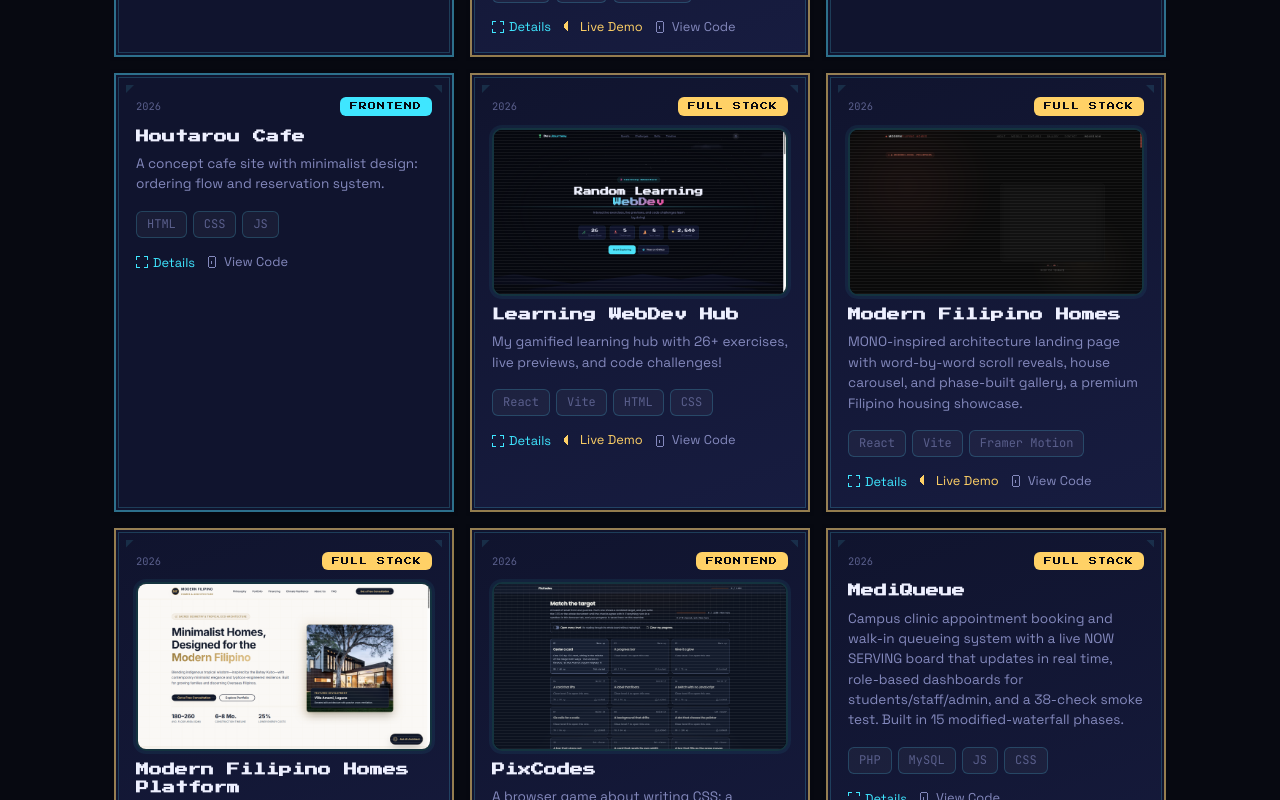
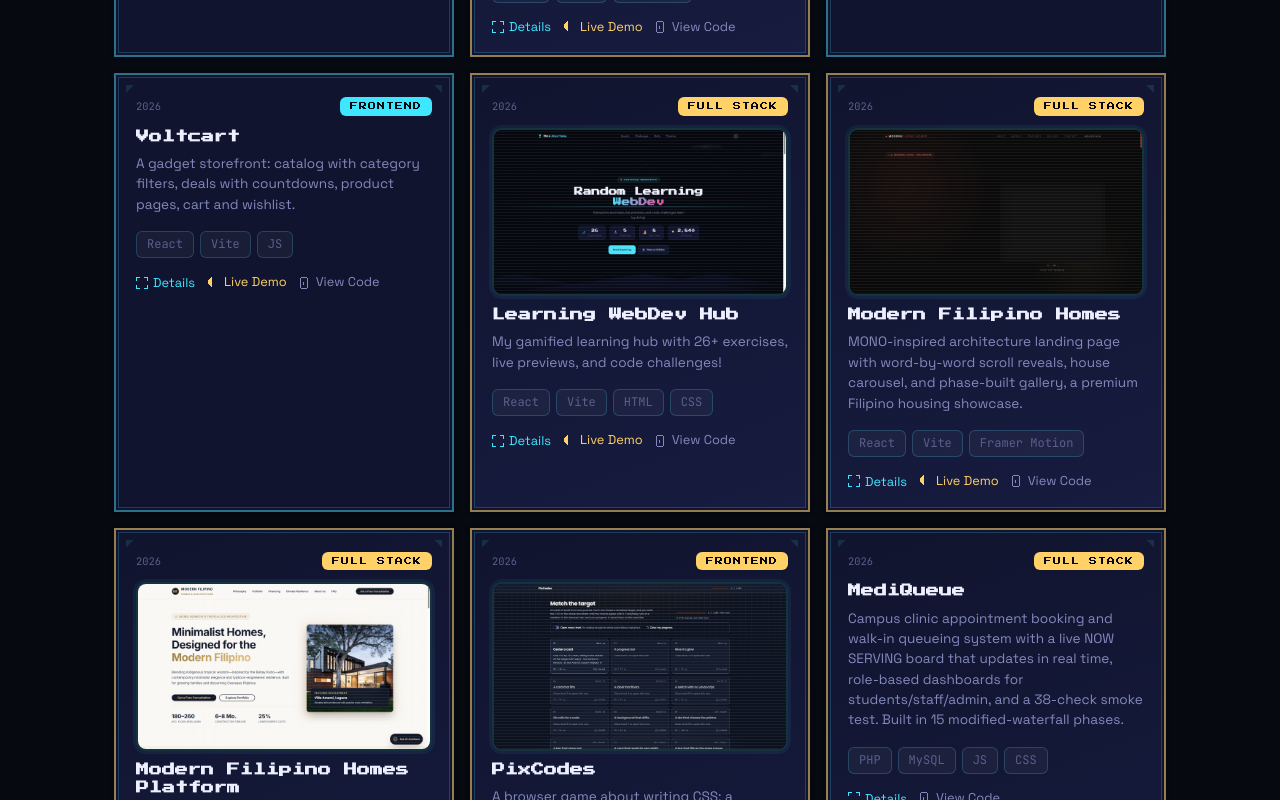
Before and after one commit to houtaroudes/houtaroudes-portfolio, a React (Vite) app: page / in a window 1280 px wide. Shown: the part 1600-2400 px from the top of the page. Built offline with nearby package versions, Linux system fonts and the light colour scheme.

Commit message:
feat: add Voltcart after PixelPodWeb, move Houtarou Cafe next to MediQueue

```diff
--- a/src/data/portfolio.js
+++ b/src/data/portfolio.js
@@ -6,12 +6,13 @@ export const projects = [
   { id: 1, title: "Motion Website", desc: "A front-end inspiration hub for exploring layout and animation ideas.", tags: ["HTML", "CSS", "JS"], shot: "/shots/motion.png", demo: "https://motion-website-des.vercel.app", code: "https://github.com/houtaroudes/motion-website", type: "Full Stack", year: "2025" },
   { id: 8, title: "St. Joseph Village", desc: "A cinematic subdivision landing page: a generated 3D village you fly through on scroll, an interactive 68-lot site plan, and a real Pag-IBIG vs bank financing calculator.", tags: ["React", "Vite", "Three.js"], shot: "/shots/st-joseph.png", demo: "https://st-joseph-village.vercel.app", code: "https://github.com/houtaroudes/st-joseph-village", type: "Full Stack", year: "2026", featured: true },
   { id: 2, title: "PixelPodWeb", desc: "A photobooth web app with PHP + MySQL backend, built solo as a school project.", tags: ["PHP", "MySQL", "CSS", "JS"], code: "https://github.com/houtaroudes/PixelPodWeb", type: "Full Stack", year: "2025" },
-  { id: 3, title: "Houtarou Cafe", desc: "A concept cafe site with minimalist design: ordering flow and reservation system.", tags: ["HTML", "CSS", "JS"], code: "https://github.com/houtaroudes/houtarou-cafe", type: "Frontend", year: "2026" },
+  { id: 10, title: "Voltcart", desc: "A gadget storefront: catalog with category filters, deals with countdowns, product pages, cart and wishlist.", tags: ["React", "Vite", "JS"], demo: "https://voltcart-gadgets.vercel.app", code: "https://github.com/houtaroudes/voltcart", type: "Frontend", year: "2026" },
   { id: 4, title: "Learning WebDev Hub", desc: "My gamified learning hub with 26+ exercises, live previews, and code challenges!", tags: ["React", "Vite", "HTML", "CSS"], shot: "/shots/learning.png", demo: "https://random-learning-webdev-site.vercel.app", code: "https://github.com/houtaroudes/Random-Learning-WebDev", type: "Full Stack", year: "2026", flag: true, featured: true },
   { id: 5, title: "Modern Filipino Homes", desc: "MONO-inspired architecture landing page with word-by-word scroll reveals, house carousel, and phase-built gallery, a premium Filipino housing showcase.", tags: ["React", "Vite", "Framer Motion"], shot: "/shots/mfh-landing.png", demo: "https://modern-filipino-homes.vercel.app", code: "https://github.com/houtaroudes/Modern-Filipino-Homes", type: "Full Stack", year: "2026", featured: true },
   { id: 6, title: "Modern Filipino Homes Platform", desc: "A secure proptech platform: property showcase, interactive financing calculator, climate resilience matrix, AI chat assistant, and secure lead capture. Sustainable homes for the modern Filipino.", tags: ["React", "Vite", "tRPC", "MySQL", "Tailwind"], shot: "/shots/mfh-platform.png", demo: "https://modern-fil-homes.vercel.app", type: "Full Stack", year: "2026", featured: true },
   { id: 9, title: "PixCodes", desc: "A browser game about writing CSS: a rendered target, sixteen levels, and checks that grade your code against it in a sandboxed frame.", tags: ["React", "Vite", "CSS"], shot: "/shots/pixcodes.png", demo: "https://pixcodes.vercel.app", code: "https://github.com/houtaroudes/pixcodes", type: "Frontend", year: "2026", featured: true },
   { id: 7, title: "MediQueue", desc: "Campus clinic appointment booking and walk-in queueing system with a live NOW SERVING board that updates in real time, role-based dashboards for students/staff/admin, and a 38-check smoke test. Built in 15 modified-waterfall phases.", tags: ["PHP", "MySQL", "JS", "CSS"], code: "https://github.com/houtaroudes/mediqueue", type: "Full Stack", year: "2026", featured: true },
+  { id: 3, title: "Houtarou Cafe", desc: "A concept cafe site with minimalist design: ordering flow and reservation system.", tags: ["HTML", "CSS", "JS"], code: "https://github.com/houtaroudes/houtarou-cafe", type: "Frontend", year: "2026" },
 ];
 
 export const skillBadges = [
```
